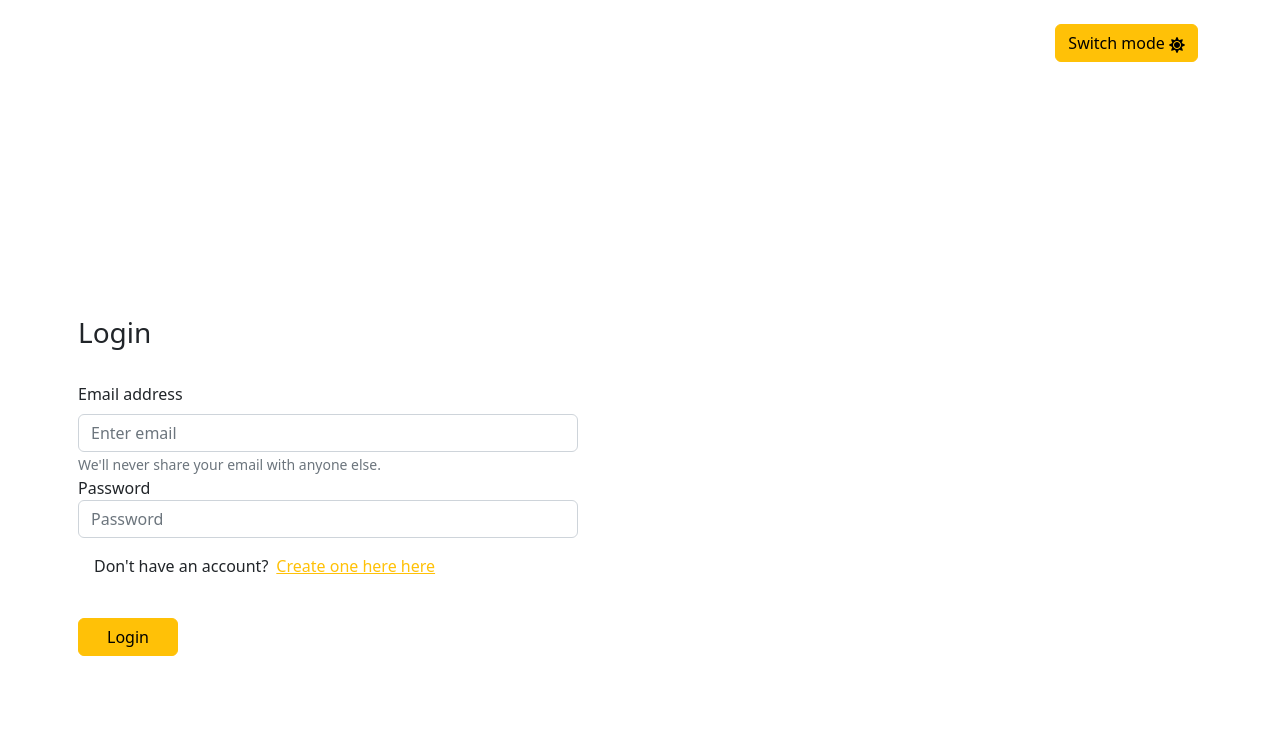
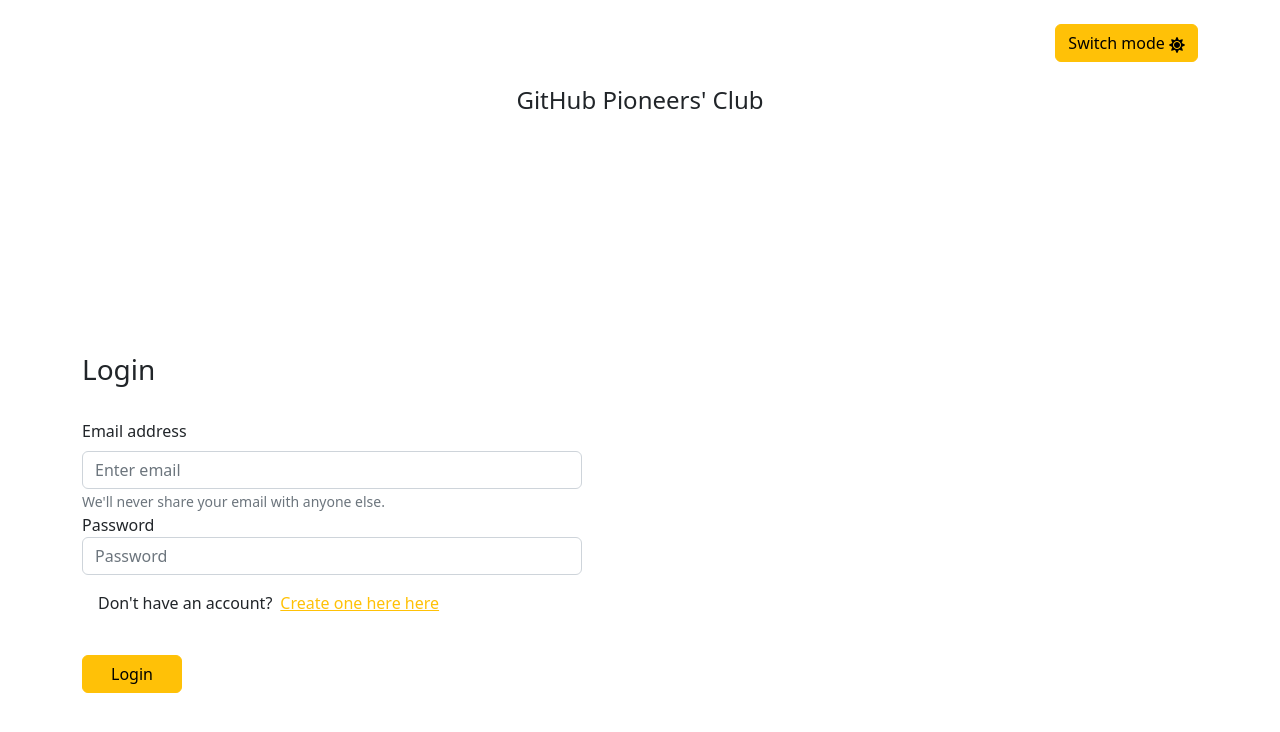
Before and after one commit to morehwachege/github-pioneer-club, a React (Create React App) app: page /login in a window 1280 px wide. Shown: the top 732 px of the page. Built offline with nearby package versions, Linux system fonts and the light colour scheme; no server answers.

Commit message:
add default credentials

```diff
--- a/db.json
+++ b/db.json
@@ -7,8 +7,8 @@
     },
     {
       "id": 2,
-      "email": "someonestolemypassword@gmail.com",
-      "password": "dumbass22"
+      "email": "someonestolemypassword@email.com",
+      "password": "dumbpass22"
     },
     {
       "id": 3,
--- a/src/components/Login.js
+++ b/src/components/Login.js
@@ -32,7 +32,8 @@
     return (
         <>
             <Auth darkMode={darkMode} setDarkMode={setDarkMode} />
-            <div className='container d-flex justify-content-center align-items-start login p-2 flex-column flex-wrap'>
+            <h4 className='text-center'>GitHub Pioneers' Club</h4>
+            <div className='container d-flex justify-content-center align-items-start login flex-column flex-wrap'>
                 <form className='form-login' method='POST'>
                     <h3 className='pb-4'>Login</h3>
                     <div className="form-group">
@@ -41,6 +42,7 @@
                         <input type="email" className="form-control" style={{ width: 500 + "px" }} name='email' id="email1"
                             aria-describedby="emailHelp"
                             placeholder="Enter email"
+                            required
                             onChange={e => setEmail(e.target.value)}
                         />
                         <small id="emailHelp" className="form-text text-muted">We'll never share your email with anyone else.</small>
@@ -50,6 +52,7 @@
                         <input type="password" className="form-control"
                             id="Password1" placeholder="Password"
                             name='password'
+                            required
                             onChange={(e) => setPassword(e.target.value)}
                         />
                     </div>
```
Also changed, not shown: 1 other file (tests, documents, lock files or other folders).
